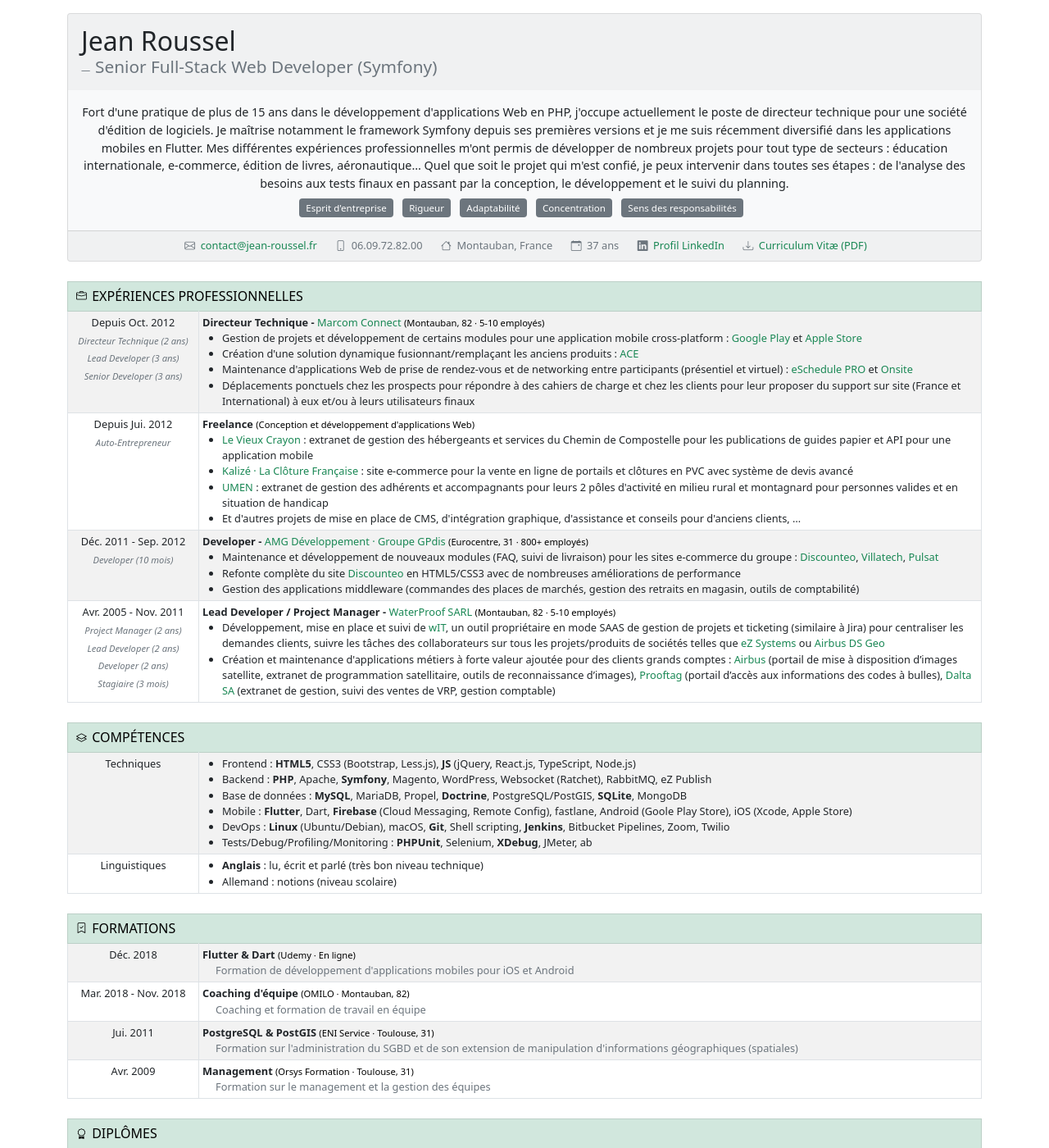
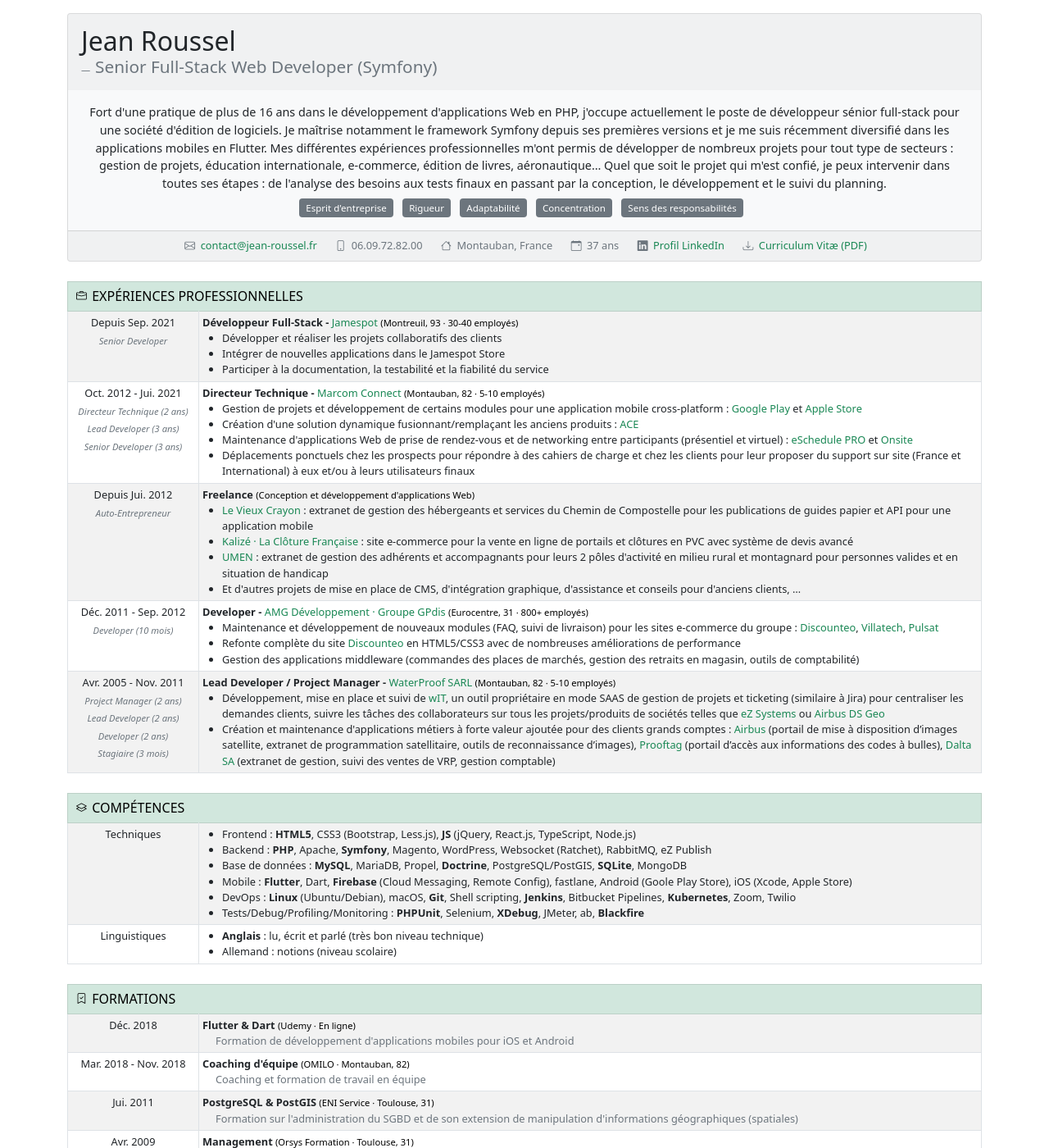
Before and after one commit to jroussel/jroussel.github.com, a Jekyll site: the page built from index.html, in a window 1280 px wide and 1400 px high. Shown: the whole window at 82% size. Built offline with Jekyll 4.4.1, drawn with Linux system fonts in a browser that asks for light colours; nearby versions of some CDN libraries.

Commit message:
jamespot

```diff
--- a/_includes/header.html
+++ b/_includes/header.html
@@ -18,7 +18,7 @@
           </p>
         {% else %}
           <p class="lead">
-            Fort d'une pratique de plus de 15 ans dans le développement d'applications Web en PHP, j'occupe actuellement le poste de directeur technique pour une société d'édition de logiciels. Je maîtrise notamment le framework Symfony depuis ses premières versions et je me suis récemment diversifié dans les applications mobiles en Flutter. Mes différentes expériences professionnelles m'ont permis de développer de nombreux projets pour tout type de secteurs : éducation internationale, e-commerce, édition de livres, aéronautique… Quel que soit le projet qui m'est confié, je peux intervenir dans toutes ses étapes : de l'analyse des besoins aux tests finaux en passant par la conception, le développement et le suivi du planning.
+            Fort d'une pratique de plus de 16 ans dans le développement d'applications Web en PHP, j'occupe actuellement le poste de développeur sénior full-stack pour une société d'édition de logiciels. Je maîtrise notamment le framework Symfony depuis ses premières versions et je me suis récemment diversifié dans les applications mobiles en Flutter. Mes différentes expériences professionnelles m'ont permis de développer de nombreux projets pour tout type de secteurs : gestion de projets, éducation internationale, e-commerce, édition de livres, aéronautique… Quel que soit le projet qui m'est confié, je peux intervenir dans toutes ses étapes : de l'analyse des besoins aux tests finaux en passant par la conception, le développement et le suivi du planning.
           </p>
           <span class="badge bg-secondary">Esprit d'entreprise</span>
           <span class="badge bg-secondary">Rigueur</span>
--- a/_includes/sections/competences.html
+++ b/_includes/sections/competences.html
@@ -13,8 +13,8 @@
                   <li>Backend : <strong>PHP</strong>, Apache, <strong>Symfony</strong>, Magento, WordPress, Websocket (Ratchet), RabbitMQ, eZ Publish
                   <li>Base de données : <strong>MySQL</strong>, MariaDB, Propel, <strong>Doctrine</strong>, PostgreSQL/PostGIS, <strong>SQLite</strong>, MongoDB
                   <li>Mobile : <strong>Flutter</strong>, Dart, <strong>Firebase</strong> (Cloud Messaging, Remote Config), fastlane, Android (Goole Play Store), iOS (Xcode, Apple Store)
-                  <li>DevOps : <strong>Linux</strong> (Ubuntu/Debian), macOS, <strong>Git</strong>, Shell scripting, <strong>Jenkins</strong>, Bitbucket Pipelines, Zoom, Twilio
-                  <li>Tests/Debug/Profiling/Monitoring : <strong>PHPUnit</strong>, Selenium, <strong>XDebug</strong>, JMeter, ab
+                  <li>DevOps : <strong>Linux</strong> (Ubuntu/Debian), macOS, <strong>Git</strong>, Shell scripting, <strong>Jenkins</strong>, Bitbucket Pipelines, <strong>Kubernetes</strong>, Zoom, Twilio
+                  <li>Tests/Debug/Profiling/Monitoring : <strong>PHPUnit</strong>, Selenium, <strong>XDebug</strong>, JMeter, ab, <strong>Blackfire</strong>
             <tr>
               <td class="text-center">Linguistiques
               <td>
--- a/_includes/sections/experiences-professionnelles.html
+++ b/_includes/sections/experiences-professionnelles.html
@@ -7,7 +7,19 @@
           <tbody>
             <tr>
               <td class="text-center">
-                Depuis Oct. 2012
+                Depuis Sep. 2021
+                <span class="text-muted">Senior Developer</span>
+              <td>
+                <dl>
+                  <dt>Développeur Full-Stack - <span class="text-muted"><a href="https://www.fr.jamespot.com" target="_blank">Jamespot</a> <small>(Montreuil, 93 · 30-40 employés)</small>
+                  <dd>
+                    <ul>
+                      <li>Développer et réaliser les projets collaboratifs des clients
+                      <li>Intégrer de nouvelles applications dans le Jamespot Store
+                      <li>Participer à la documentation, la testabilité et la fiabilité du service
+            <tr>
+              <td class="text-center">
+                Oct. 2012 - Jui. 2021
                 <span class="text-muted">Directeur Technique (2 ans)</span>
                 <span class="text-muted">Lead Developer (3 ans)</span>
                 <span class="text-muted">Senior Developer (3 ans)</span>
```
